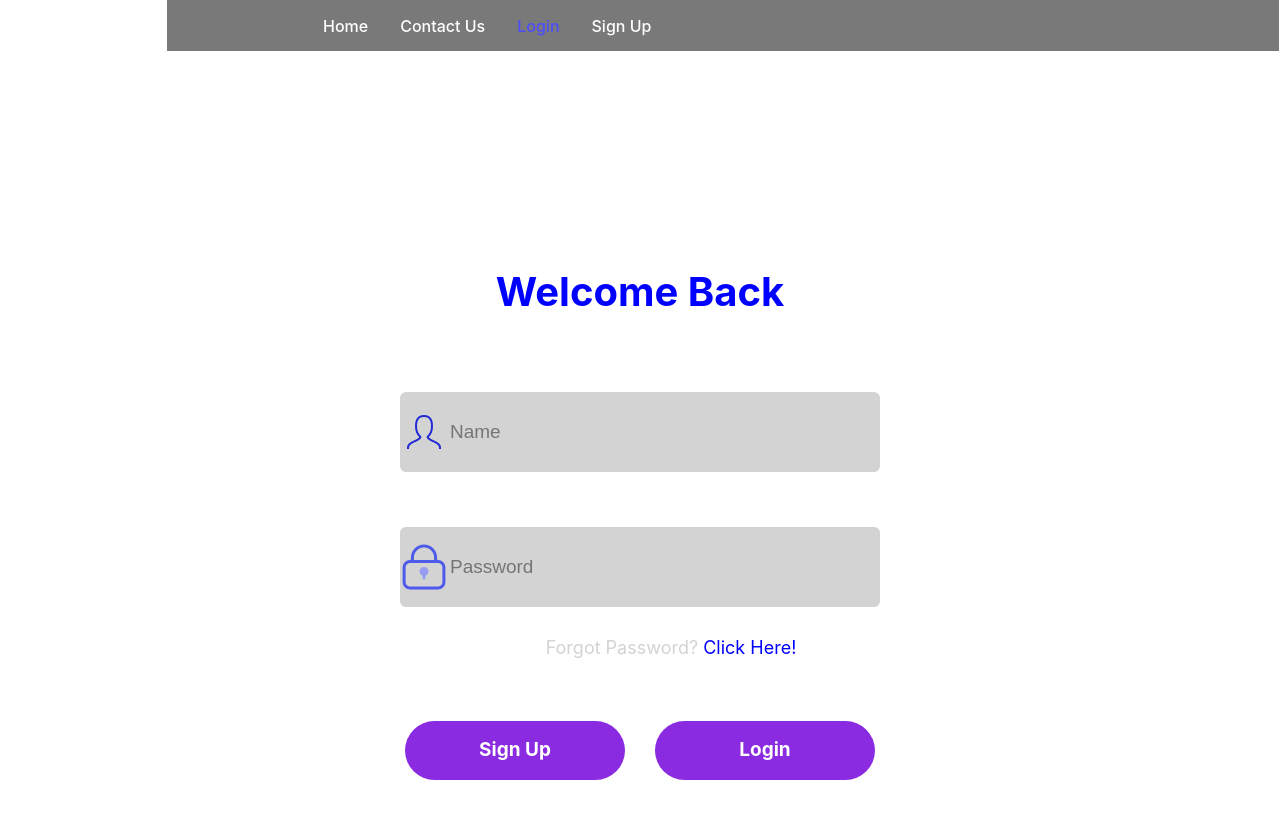
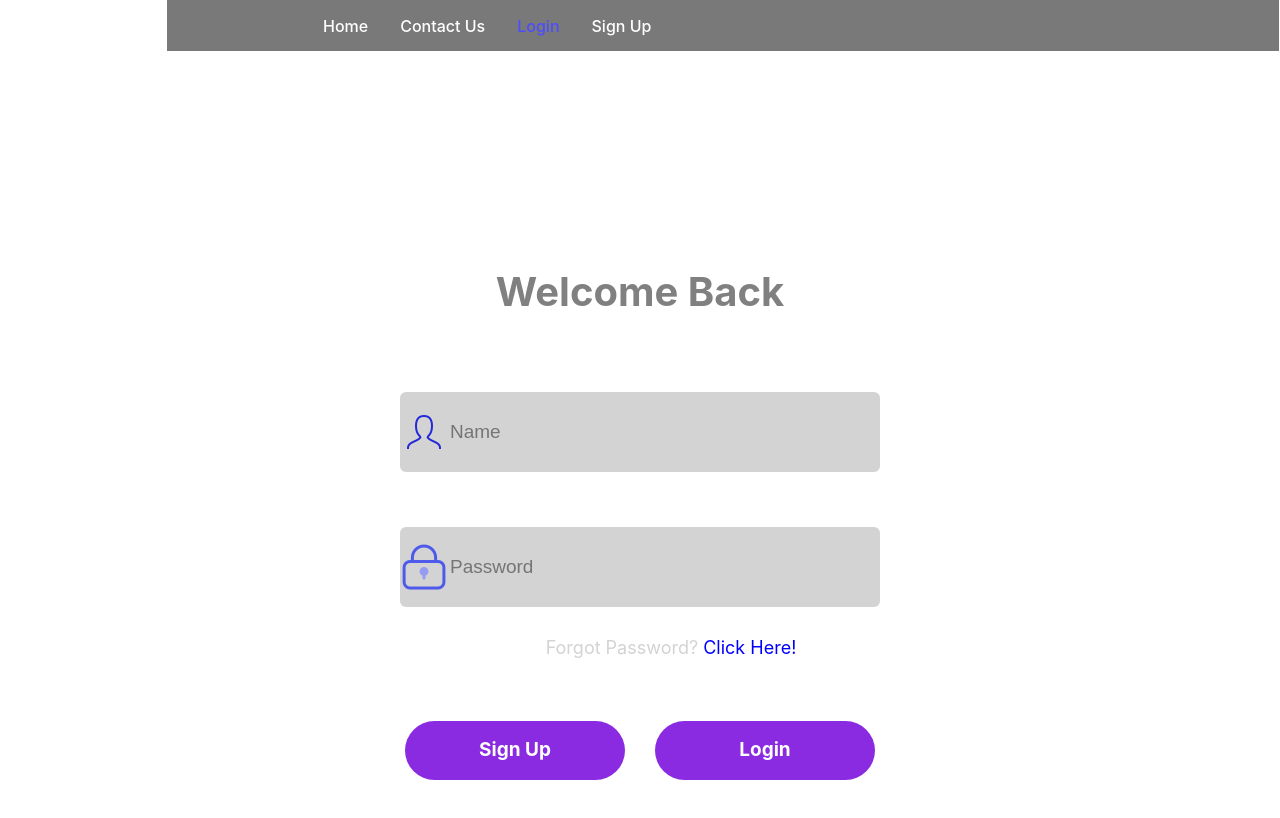
Before and after one commit to CryptoWorldLtd/CryptoNews, a React (Vite) app in the folder CryptoWorld.News/cryptoworld.news.client/: page /Login in a window 1280 px wide. Shown: the top 818 px of the page. Built offline with nearby package versions, Linux system fonts and the light colour scheme.

Commit message:
Changed color of the header of /RegisterLogin

```diff
--- a/CryptoWorld.News/cryptoworld.news.client/src/Pages/Login.css
+++ b/CryptoWorld.News/cryptoworld.news.client/src/Pages/Login.css
@@ -17,9 +17,10 @@
 }
 
 .text{
-    color: blue;
+    color: grey;
     font-size: 48px;
     font-weight: 700;
+
 }
 
 .underline{
```
